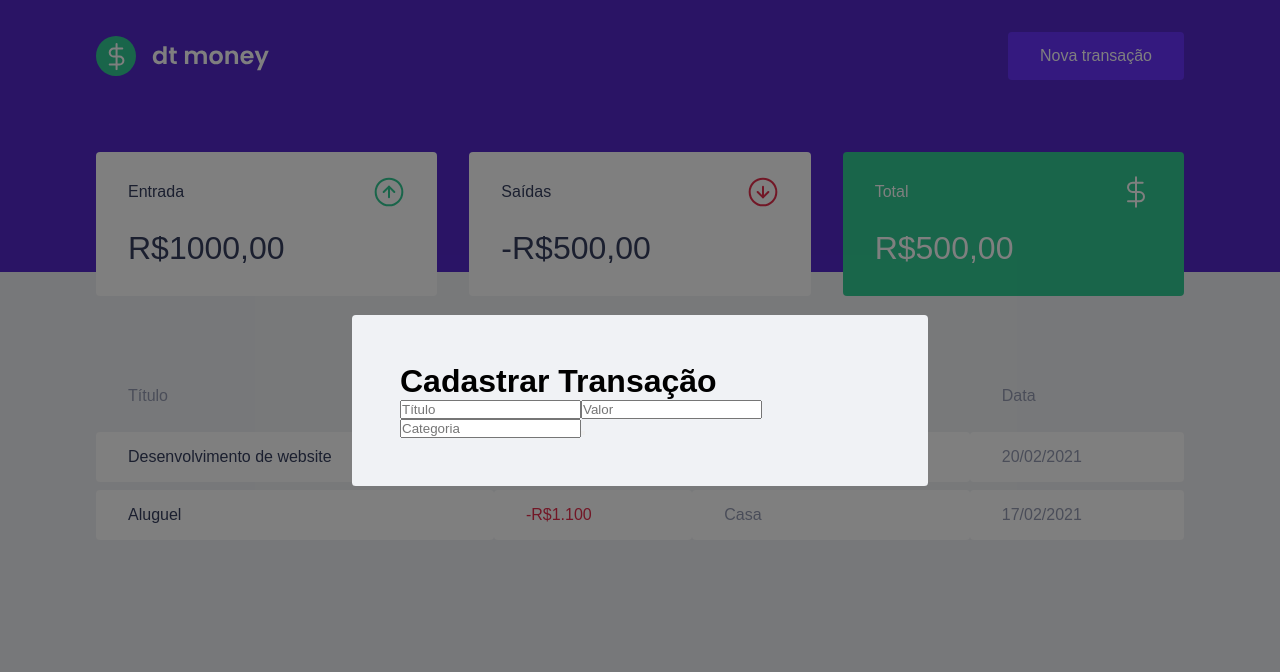
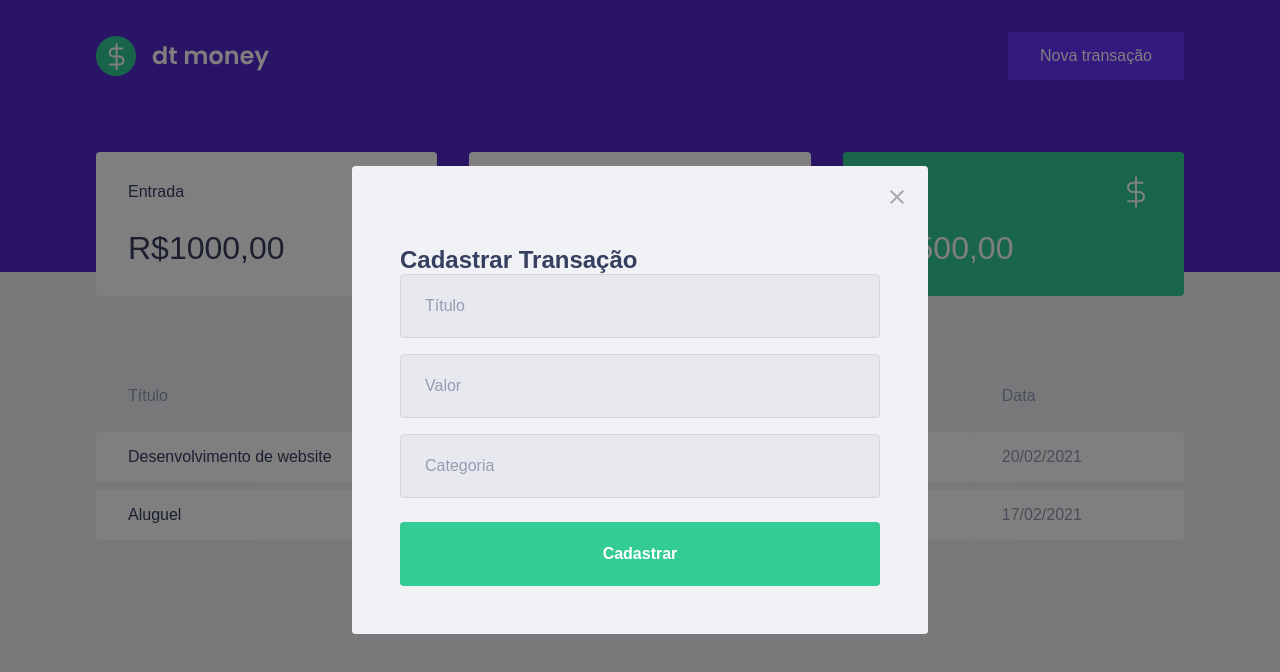
Before and after one commit to LuanLeiteLeao/02-dtmoney, a React (Create React App) app: page / in a window 1280 px wide. Both pictures are taken after a click on the button "Nova transação". Shown: the top 672 px of the page. Built offline with nearby package versions, Linux system fonts and the light colour scheme; no server answers; what miragejs would draw is missing.

Commit message:
:construction_worker: form structure

```diff
--- a/src/components/NewTransactionModal/index.tsx
+++ b/src/components/NewTransactionModal/index.tsx
@@ -1,5 +1,6 @@
 import Modal from 'react-modal'
 import { ContainerForm } from './styles'
+import closeImg from "../../assets/close.svg"
 
 interface NewTransactionModalProps {
     onOpen: boolean
@@ -14,13 +15,16 @@
             overlayClassName="react-modal-overlay"
             className="react-modal-content"
         >
+            <button type="button" onClick={onRequestClose} className="react-modal-close">
+                <img src={closeImg} alt="Fechar modal" />
+            </button>
             <ContainerForm>
-                <h1>Cadastrar Transação</h1>
+                <h2>Cadastrar Transação</h2>
                 <input placeholder="Título" />
                 <input type="number" placeholder="Valor" />
                 <input placeholder="Categoria" />
 
-                <button type="submit" />
+                <button type="submit" children="Cadastrar"/>
             </ContainerForm>
 
         </Modal>
--- a/src/components/NewTransactionModal/styles.ts
+++ b/src/components/NewTransactionModal/styles.ts
@@ -1,5 +1,52 @@
 import styled from "styled-components"
 
 export const ContainerForm = styled.form`
+    h2{
+        color: var(--text-title);
+        font-size: 1.5rem;
+        margin-top: 2rem;
+    }
+
+    input{
+        width: 100%;
+        padding: 0 1.5rem;
+        height: 4rem;
+        border-radius: 0.25rem;
+
+        border:1px solid #d7d7d7;
+        background: #e7e9ee;
+
+        font-weight: 400;
+        font-size: 1rem;
+
+        &::placeholder{
+            color: var(--text-body)
+        }
+
+        &+ input{
+            margin-top: 1rem;
+        }
+
+    }
+
+    button[type="submit"]{
+        width: 100%;
+        padding: 0 1.5rem;
+        height: 4rem;
+        background: var(--green);
+        color: #fff;
+        border-radius: 0.25rem;
+        border: 0;
+        font-size: 1rem;
+        margin-top: 1.5rem;
+
+        font-weight: 600;
+
+        transition: filter 0.2s;
+
+        &:hover{
+            filter:brightness(0.9);
+        }
+    }
 
 `
--- a/src/styles/global.ts
+++ b/src/styles/global.ts
@@ -78,4 +78,17 @@
         position: relative;
         border-radius: 0.24rem;
     }
+    .react-modal-close{
+        position: absolute;
+        right:1.5rem;
+        top:1.5rem;
+        border:0;
+        background: transparent;
+
+        transition: filter 0.2s;
+
+        &:hover{
+            filter: brightness(0.10);
+        }
+    }
 `
```
